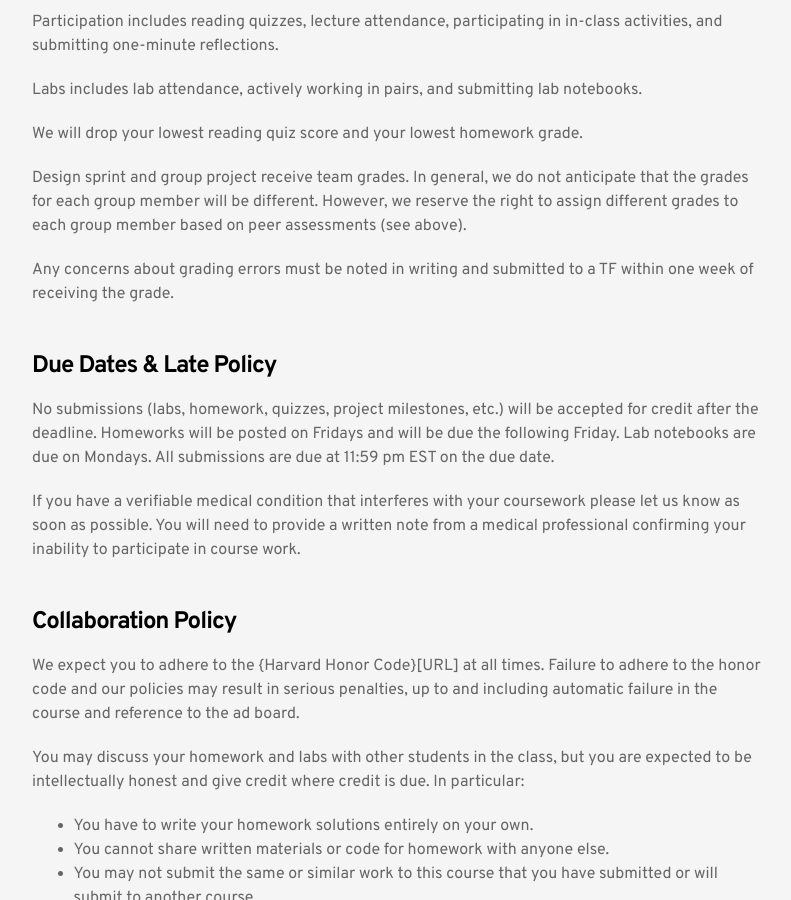
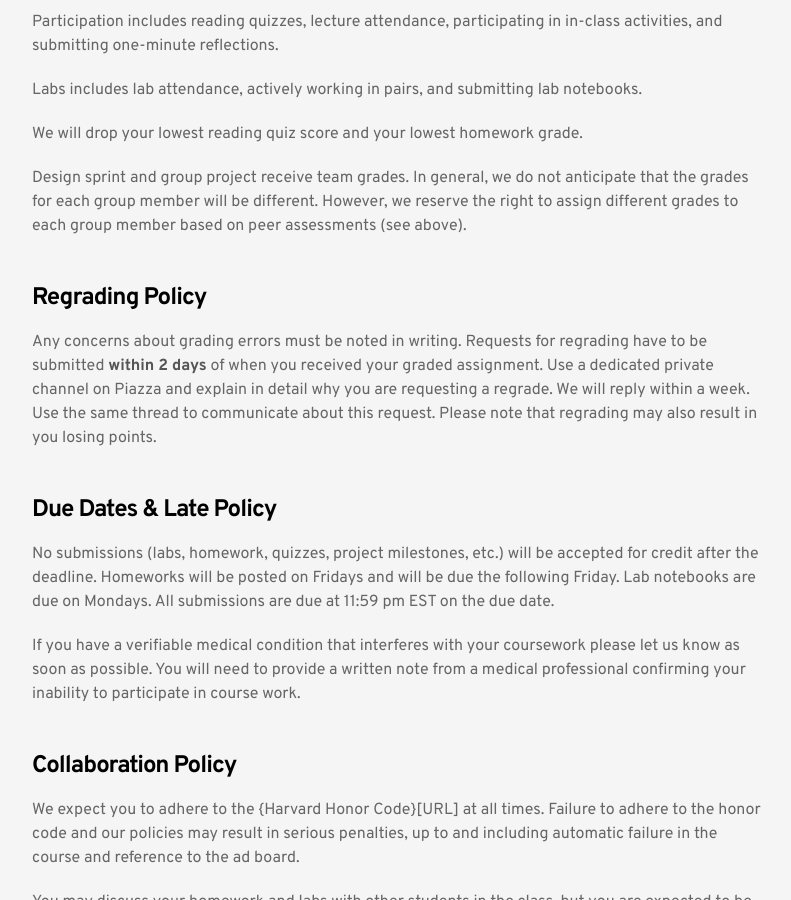
Before and after one commit to stat10/website, a Jekyll site: the page built from 2020/syllabus.md, in a window 1280 px wide and 900 px high, scrolled down 3890 px. Shown: the whole window, without its empty margins (240-1031 px from the left). Built offline with Jekyll 4.4.1, drawn with Linux system fonts in a browser that asks for light colours.

Commit message:
Changed regrading policy

```diff
--- a/2020/syllabus.md
+++ b/2020/syllabus.md
@@ -105,7 +105,9 @@ We will drop your lowest reading quiz score and your lowest homework grade.
 
 Design sprint and group project receive team grades. In general, we do not anticipate that the grades for each group member will be different. However, we reserve the right to assign different grades to each group member based on peer assessments (see above).
 
-Any concerns about grading errors must be noted in writing and submitted to a TF within one week of receiving the grade.
+### Regrading Policy
+
+Any concerns about grading errors must be noted in writing. Requests for regrading have to be submitted **within 2 days** of when you received your graded assignment. Use a dedicated private channel on Piazza and explain in detail why you are requesting a regrade. We will reply within a week. Use the same thread to communicate about this request. Please note that regrading may also result in you losing points.
 
 ### Due Dates & Late Policy
 
```
